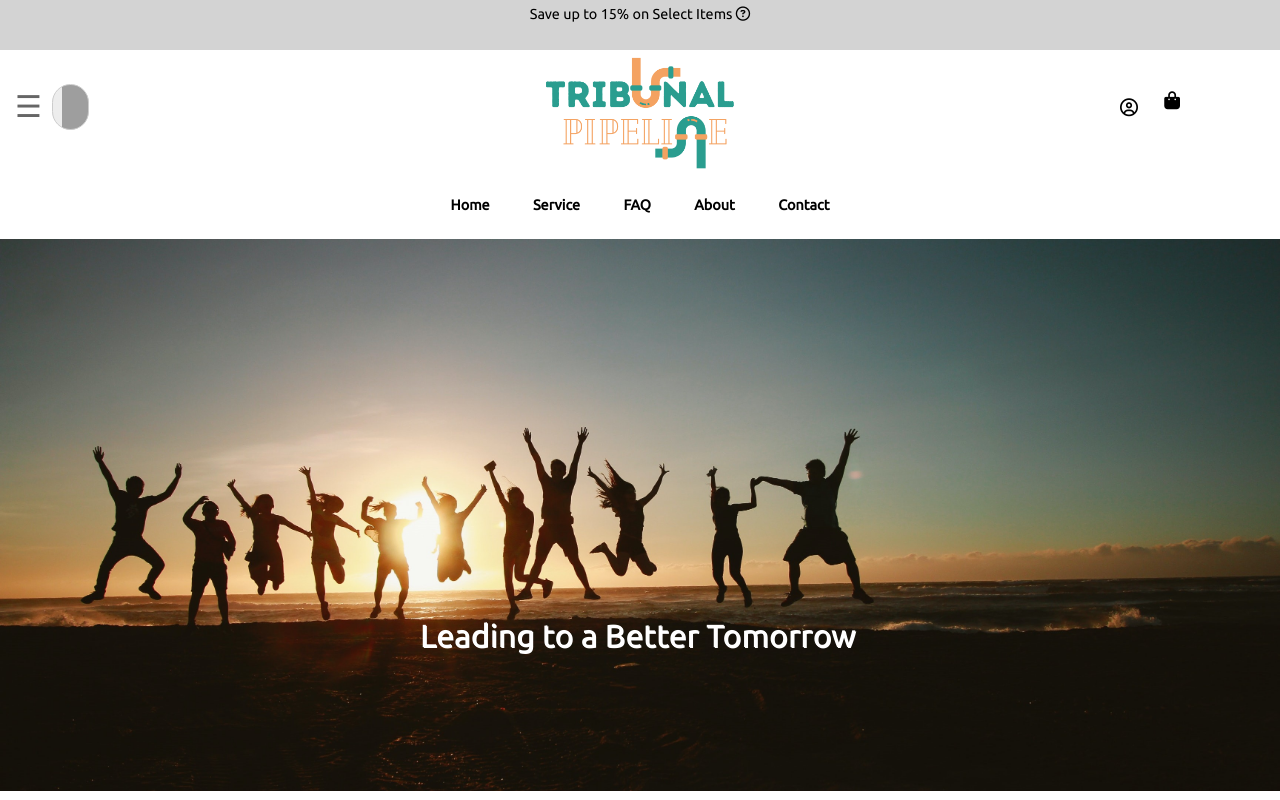
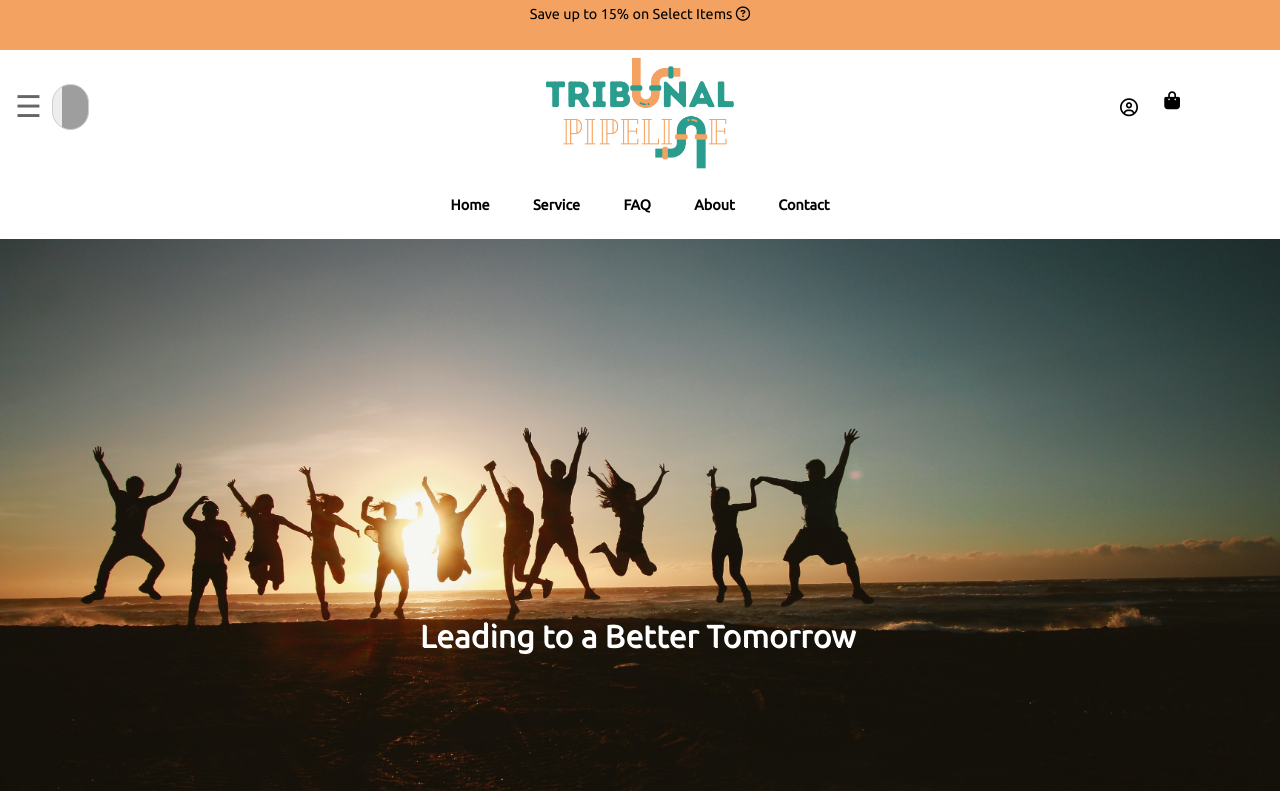
Before and after one commit to Kevin635/TP, a plain HTML site: page About.html in a window 1280 px wide. Shown: the top 800 px of the page. Drawn offline with nearby package versions, Linux system fonts and the light colour scheme; grey boxes are pictures that could not be loaded.

Commit message:
Change the color of the deals bar to orange

```diff
--- a/About.html
+++ b/About.html
@@ -32,7 +32,7 @@
 
     <!--Deals bar------------------------------------------------------------>
 
-    <div id="link" class="container-fluid" style="border: solid 2px lightgrey;background-color: lightgrey;">
+    <div id="link" class="container-fluid" style="border: solid 2px #f4a261;background-color: #f4a261;">
       <p style="text-align: center;">
         <a href="#">
           Save up to 15% on Select Items
```
Also changed, not shown: Contact.html (+1 -1 lines), FAQ.html (+1 -1 lines), index.html (+1 -1 lines), service.html (+1 -1 lines).
